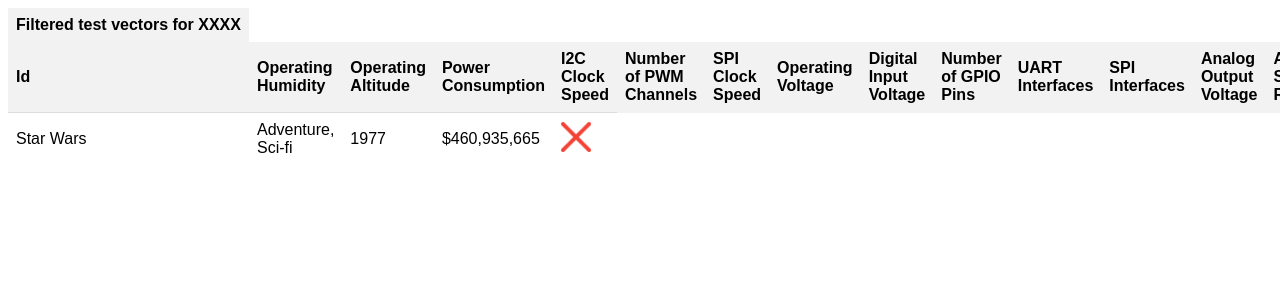
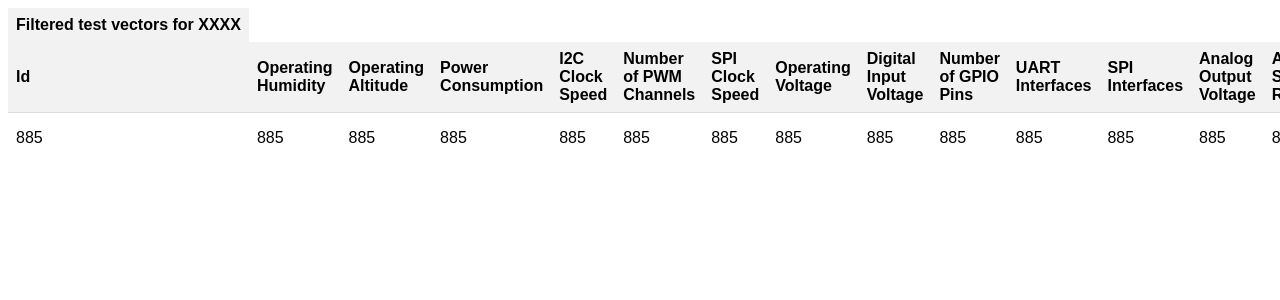
Before and after one commit to ntafra00/stem-games-fe, a React (Vite) app: page /table in a window 1280 px wide. Shown: the top 300 px of the page. Built offline with nearby package versions, Linux system fonts and the light colour scheme.

Commit message:
Added more rows into table to look better

```diff
--- a/src/pages/table/index.jsx
+++ b/src/pages/table/index.jsx
@@ -11,20 +11,31 @@ const Table = () => {
           <th className="title">Filtered test vectors for XXXX</th>
         </tr>
         <tr>
-          <th>Id</th>
+          <th className="id">Id</th>
           {getParameters(nameOfFamily).map((parameter) => {
             return (
               <>
-              <th className={styles.th} key={parameter.id}>{parameter.name}</th>
+              <th className="th" key={parameter.id}>{parameter.name}</th>
               </>
             )
           })}
         </tr>
         <tr>
-          <td>Star Wars</td>
-          <td>Adventure, Sci-fi</td>
-          <td>1977</td>
-          <td>$460,935,665</td>
+          <td>885</td>
+          <td>885</td>
+          <td>885</td>
+          <td>885</td>
+          <td>885</td>
+          <td>885</td>
+          <td>885</td>
+          <td>885</td>
+          <td>885</td>
+          <td>885</td>
+          <td>885</td>
+          <td>885</td>
+          <td>885</td>
+          <td>885</td>
+          <td>885</td>
           <td><img src="src\assets\close.png" className="x-img"></img></td>
         </tr>
 
--- a/src/styles/table.css
+++ b/src/styles/table.css
@@ -71,3 +71,6 @@
   width: 30px;
   cursor: pointer;
 }
+.rwd-table th .id {
+  width: 100px;
+}
```
